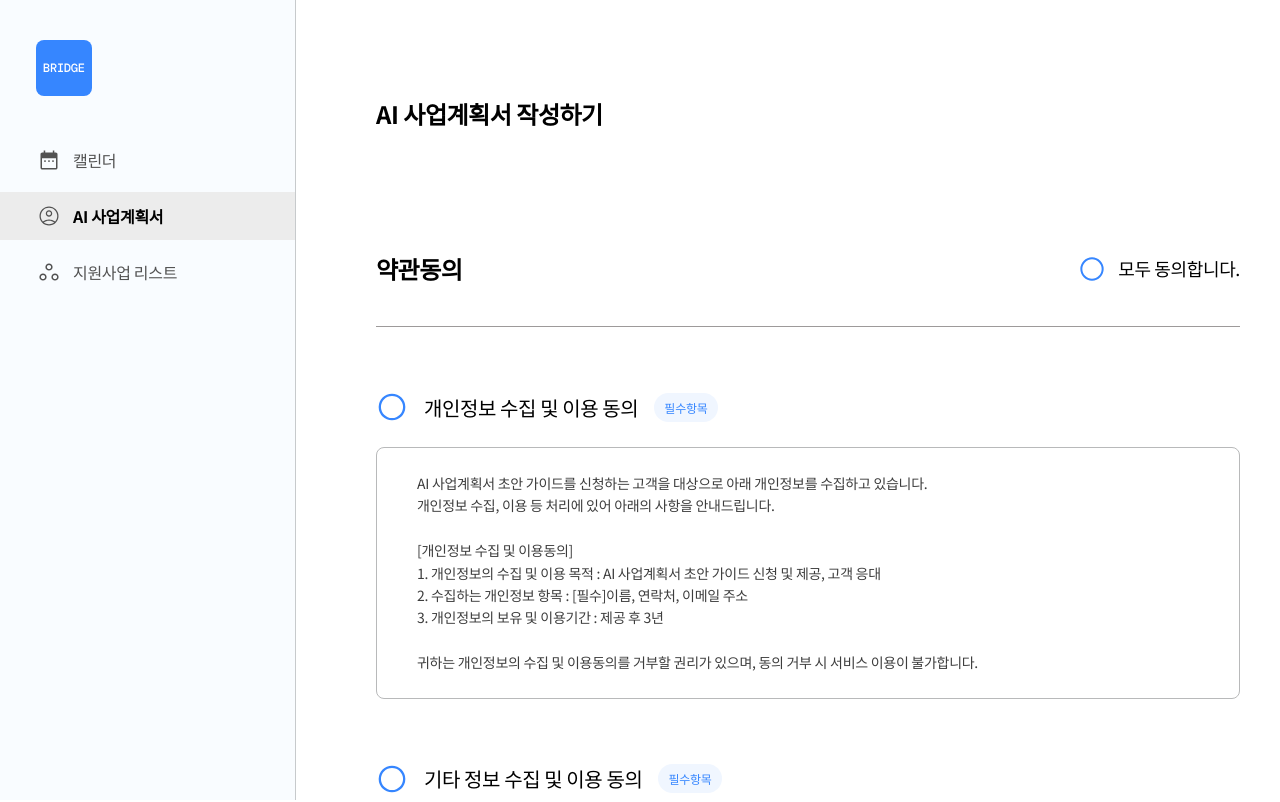
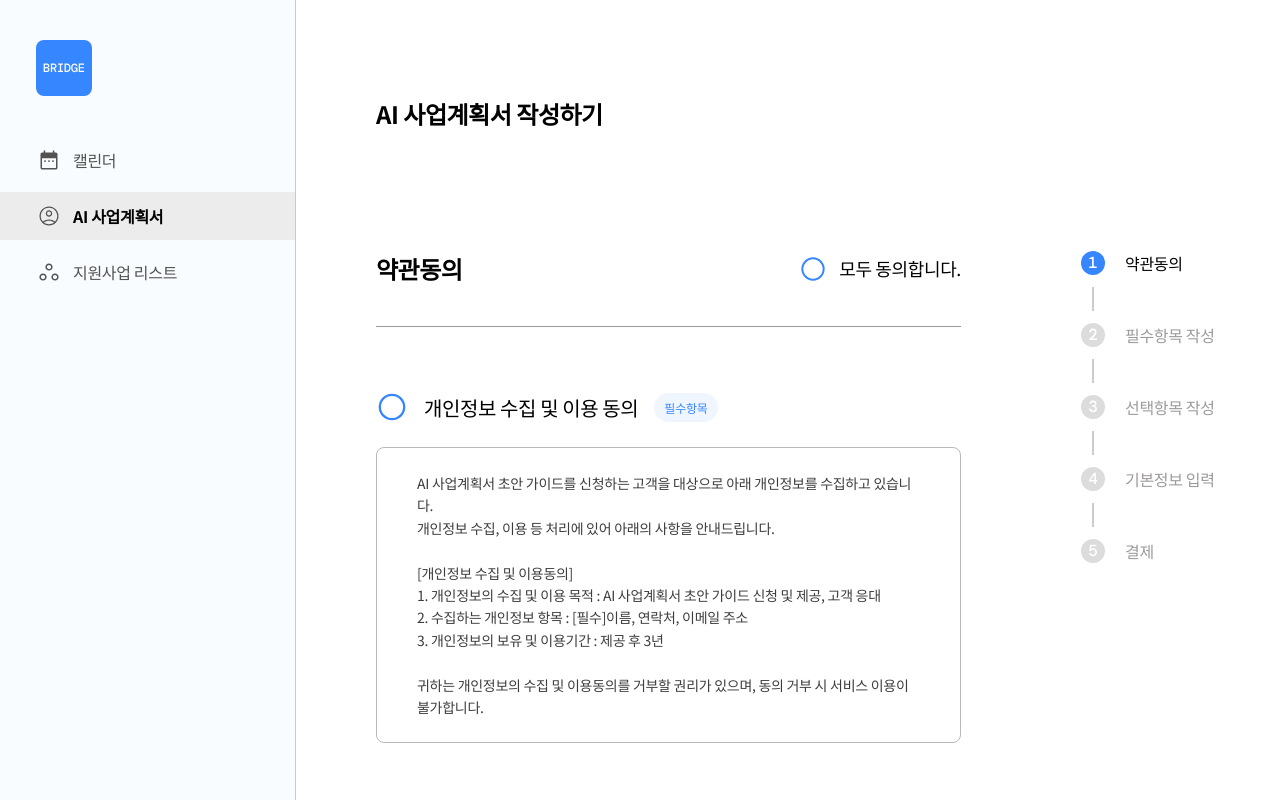
Before and after one commit to naya-h2/Bridge, a React (Create React App) app: page /business in a window 1280 px wide. Shown: the top 802 px of the page. Built offline with nearby package versions, Linux system fonts and the light colour scheme.

Commit message:
💄 design: business 페이지 전체 레이아웃 설정

```diff
--- a/src/components/business/Agreement.jsx
+++ b/src/components/business/Agreement.jsx
@@ -4,7 +4,7 @@ import checkIcon from '../../assets/icon/check-active.svg';
 import { useEffect, useState } from 'react';
 import CheckBox from './CheckBox';
 
-function Agreement() {
+function Agreement({ handleNextStep }) {
   const [isAllCheck, setIsAllCheck] = useState(false);
   const [isCheck, setIsCheck] = useState({
     personal: false,
@@ -42,8 +42,7 @@ function Agreement() {
   }, [isCheck]);
 
   return (
-    <Container>
-      AI 사업계획서 작성하기
+    <div>
       <TitleWrapper>
         약관동의
         <AgreeBtn onClick={() => handleCheckClick('all')}>
@@ -87,25 +86,16 @@ function Agreement() {
       >
         AI 초안 생성 서비스 Docshunt가 제공하는 할인, 프로모션 등의 이벤트 정보를 받아 보시겠습니까?
       </CheckBox>
-      <NextButton $disabled={!(isCheck.etc && isCheck.personal)} disabled={!(isCheck.etc && isCheck.personal)}>
+      <NextButton onClick={handleNextStep} $disabled={!(isCheck.etc && isCheck.personal)} disabled={!(isCheck.etc && isCheck.personal)}>
         다음
       </NextButton>
-    </Container>
+    </div>
   );
 }
 
 export default Agreement;
 
-const Container = styled.div`
-  position: relative;
-
-  font-size: 24px;
-  font-weight: 700;
-  letter-spacing: -0.48px;
-`;
-
 const TitleWrapper = styled.div`
-  margin-top: 120px;
   padding-bottom: 40px;
 
   display: flex;
--- a/src/components/business/StepBar.jsx
+++ b/src/components/business/StepBar.jsx
@@ -2,18 +2,19 @@ import styled, { css } from 'styled-components';
 import checkIcon from '../../assets/icon/check-inactive.svg';
 import barIcon from '../../assets/icon/bar.svg';
 import { STEP } from '../../constants/funnelStep';
+import { Fragment } from 'react';
 
 function StepBar({ curStep }) {
   return (
     <Container>
       {STEP.map((step, idx) => (
-        <>
-          <StepWrapper key={step.name} $isCurStep={curStep === idx}>
+        <Fragment key={step.name}>
+          <StepWrapper $isCurStep={curStep === idx}>
             <Icon src={curStep > idx ? checkIcon : step[curStep === idx]} />
             {step.name}
           </StepWrapper>
           {idx !== 4 && <BarIcon src={barIcon} />}
-        </>
+        </Fragment>
       ))}
     </Container>
   );
--- /dev/null
+++ b/src/components/business/TitleLayout.jsx
@@ -0,0 +1,20 @@
+import styled from 'styled-components';
+
+function TitleLayout({ type = '작성', children }) {
+  return (
+    <Container>
+      AI 사업계획서 작성하기
+      {children}
+    </Container>
+  );
+}
+
+export default TitleLayout;
+
+const Container = styled.div`
+  position: relative;
+
+  font-size: 24px;
+  font-weight: 700;
+  letter-spacing: -0.48px;
+`;
--- a/src/pages/business/Layout.jsx
+++ b/src/pages/business/Layout.jsx
@@ -3,6 +3,7 @@ import Sidebar from '../../components/sidebar/Sidebar';
 import StepBar from '../../components/business/StepBar';
 import { useFunnel } from '../../hooks/useFunnel';
 import Agreement from '../../components/business/Agreement';
+import TitleLayout from '../../components/business/TitleLayout';
 
 const STEP_NAME = ['약관동의', '필수항목 작성', '선택항목 작성', '기본정보 입력', '결제'];
 
@@ -19,8 +20,12 @@ function Layout() {
       <Container>
         <Funnel>
           <Step name={STEP_NAME[0]}>
-            <Agreement />
-            {/* <StepBar curStep={0} /> */}
+            <TitleLayout>
+              <StepWrapper>
+                <Agreement handleNextStep={handleNextClick} />
+                <StepBar curStep={0} />
+              </StepWrapper>
+            </TitleLayout>
           </Step>
           <Step name={STEP_NAME[1]}>
             <StepBar curStep={1} />
@@ -49,3 +54,10 @@ const Container = styled.div`
   margin-left: 296px;
   padding: 96px 80px;
 `;
+
+const StepWrapper = styled.div`
+  margin-top: 120px;
+
+  display: flex;
+  gap: 120px;
+`;
```
